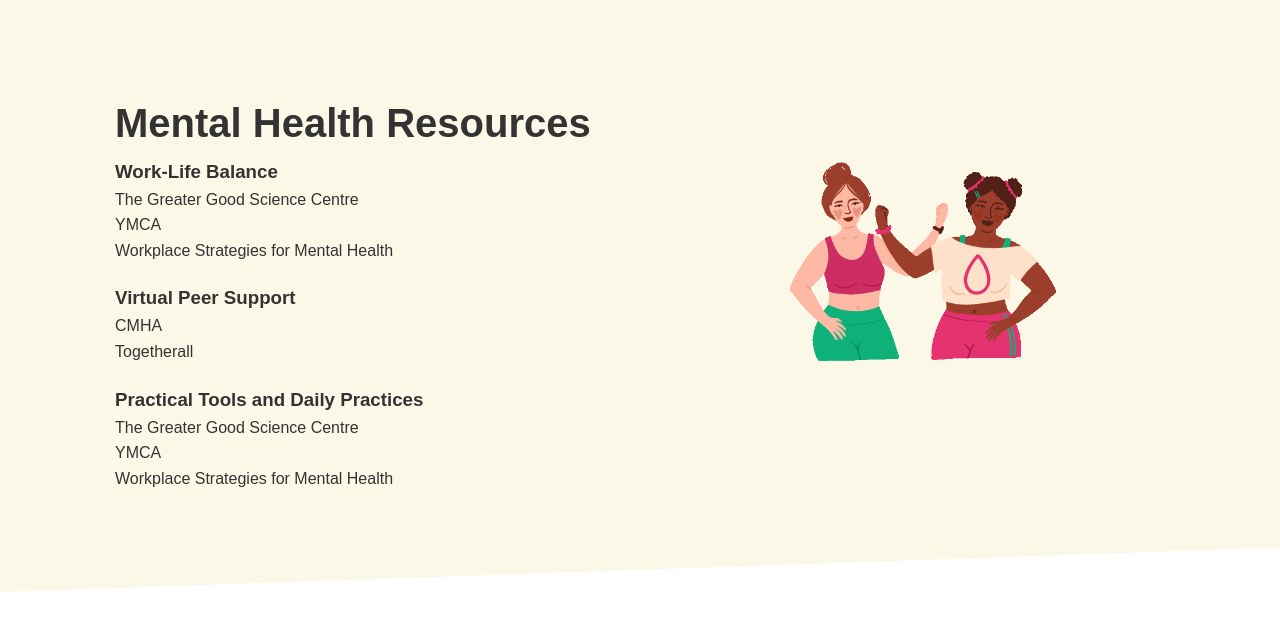
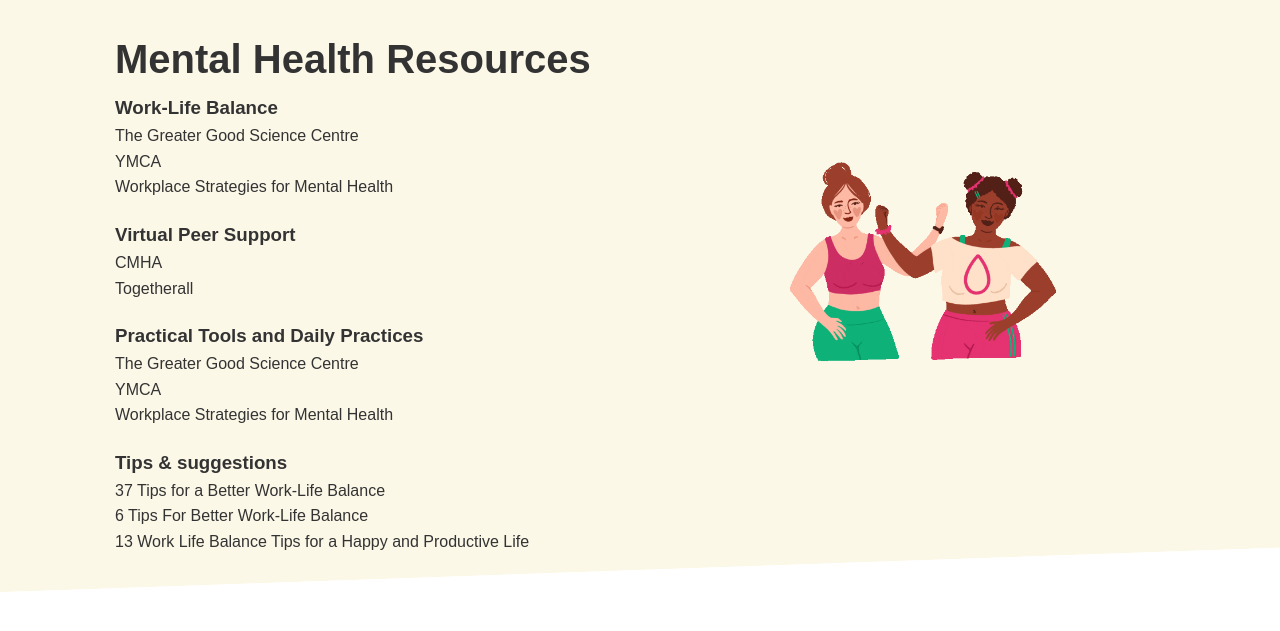
Before and after one commit to zhishan03/Encourance, a Flask app: page /resources in a window 1280 px wide. Shown: the part 70-701 px from the top of the page. Run offline with Flask 2, Linux system fonts and the light colour scheme; some libraries are stand-ins or nearby versions.

Commit message:
Update resources.html

```diff
--- a/templates/resources.html
+++ b/templates/resources.html
@@ -17,18 +17,27 @@
             </ul>
             </p>
 
-
             <h3>Virtual Peer Support</h3>
             <ul>
                 <li><a href="https://cmhawwselfhelp.ca/events/">CMHA</a></li>
                 <li><a href="https://togetherall.com/en-ca/?from=bwwca%2Fv2%2FHome.aspx">Togetherall</a></li>
             </ul>
             </p>
+
             <h3>Practical Tools and Daily Practices</h3>
             <ul>
                 <li><a href="https://ggsc.berkeley.edu/what_we_do/online_courses_tools">The Greater Good Science Centre</a></li>
                 <li><a href="https://www.ymca.net/chli-tools">YMCA</a></li>
                 <li><a href="https://www.workplacestrategiesformentalhealth.com">Workplace Strategies for Mental Health</a></li>
+            </ul>
+            </p>
+
+            <h3>Tips & suggestions</h3>
+            <ul>
+                <li><a href="https://www.themuse.com/advice/37-tips-for-a-better-worklife-balance">37 Tips for a Better Work-Life Balance</a></li>
+                <li><a href="https://www.forbes.com/sites/deborahlee/2014/10/20/6-tips-for-better-work-life-balance/?sh=1fd6e7a129ff">6 Tips For Better Work-Life Balance</a></li>
+                <li><a href="https://www.lifehack.org/734028/work-life-balance-tips">13 Work Life Balance Tips for a Happy and Productive Life
+                </a></li>
             </ul>
             </p>
         </div>
```
